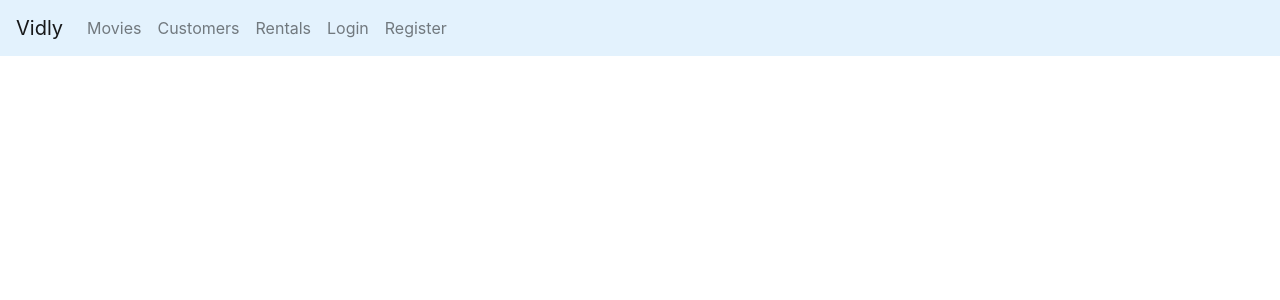
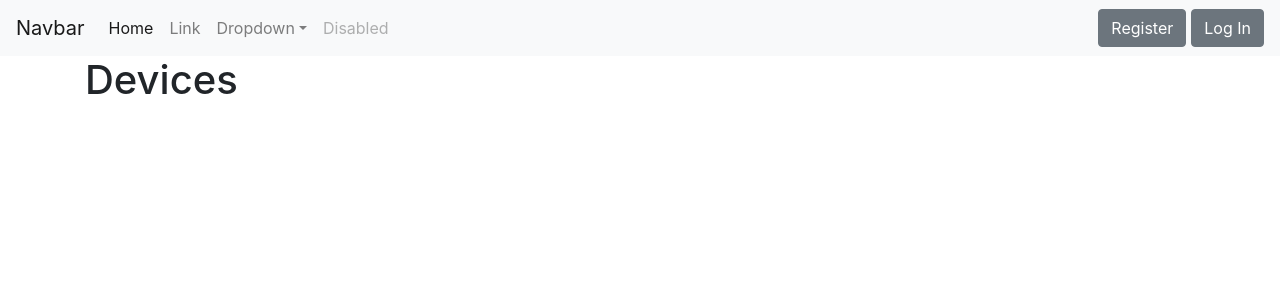
Before and after one commit to NarutoUzumaki77/BlackPanther, a React (Create React App) app: page / in a window 1280 px wide. Shown: the top 300 px of the page. Built offline with nearby package versions, Linux system fonts and the light colour scheme.

Commit message:
modified sample navbar component

```diff
--- a/src/App.js
+++ b/src/App.js
@@ -1,12 +1,16 @@
 import React from "react";
 import NavBar from "./components/common/navbar";
-import { Route, Switch, Redirect } from "react-router-dom";
+import DeviceTable from "./components/devices/deviceTable";
+// import { Route, Switch, Redirect } from "react-router-dom";
 import "./App.css";
 
 function App() {
   return (
     <div>
       <NavBar />
+      <main role="main" className="container">
+        <DeviceTable />
+      </main>
     </div>
   );
 }
--- a/src/components/common/navbar.jsx
+++ b/src/components/common/navbar.jsx
@@ -1,43 +1,82 @@
 import React from "react";
-import { NavLink, Link } from "react-router-dom";
+// import { NavLink, Link } from "react-router-dom";
 
 const NavBar = () => {
   return (
-    <nav
-      className="navbar navbar-expand-lg navbar-light"
-      style={{ backgroundColor: "#e3f2fd" }}
-    >
-      <Link className="navbar-brand" to="/">
-        Vidly
-      </Link>
-      <div className="collapse navbar-collapse" id="navbarNavAltMarkup">
+    <nav className="navbar navbar-expand-lg navbar-light bg-light">
+      <a className="navbar-brand" href="#">
+        Navbar
+      </a>
+      <button
+        className="navbar-toggler"
+        type="button"
+        data-toggle="collapse"
+        data-target="#navbarSupportedContent"
+        aria-controls="navbarSupportedContent"
+        aria-expanded="false"
+        aria-label="Toggle navigation"
+      >
+        <span className="navbar-toggler-icon"></span>
+      </button>
+
+      <div className="collapse navbar-collapse" id="navbarSupportedContent">
         <ul className="navbar-nav mr-auto">
-          <li className="nav-item">
-            <NavLink className="nav-item nav-link" to="/movies">
-              Movies
-            </NavLink>
+          <li className="nav-item active">
+            <a className="nav-link" href="#">
+              Home <span className="sr-only">(current)</span>
+            </a>
           </li>
           <li className="nav-item">
-            <NavLink className="nav-item nav-link" to="/customers">
-              Customers
-            </NavLink>
+            <a className="nav-link" href="#">
+              Link
+            </a>
+          </li>
+          <li className="nav-item dropdown">
+            <a
+              className="nav-link dropdown-toggle"
+              href="#"
+              id="navbarDropdown"
+              role="button"
+              data-toggle="dropdown"
+              aria-haspopup="true"
+              aria-expanded="false"
+            >
+              Dropdown
+            </a>
+            <div className="dropdown-menu" aria-labelledby="navbarDropdown">
+              <a className="dropdown-item" href="#">
+                Action
+              </a>
+              <a className="dropdown-item" href="#">
+                Another action
+              </a>
+              <div className="dropdown-divider"></div>
+              <a className="dropdown-item" href="#">
+                Something else here
+              </a>
+            </div>
           </li>
           <li className="nav-item">
-            <NavLink className="nav-item nav-link" to="/rentals">
-              Rentals
-            </NavLink>
-          </li>
-          <li className="nav-item">
-            <NavLink className="nav-item nav-link" to="/login">
-              Login
-            </NavLink>
-          </li>
-          <li className="nav-item">
-            <NavLink className="nav-item nav-link" to="/register">
-              Register
-            </NavLink>
+            <a
+              className="nav-link disabled"
+              href="#"
+              tabIndex="-1"
+              aria-disabled="true"
+            >
+              Disabled
+            </a>
           </li>
         </ul>
+        <button
+          style={{ marginRight: "5px" }}
+          className="btn btn-secondary my-2 my-sm-0"
+          type="submit"
+        >
+          Register
+        </button>
+        <button className="btn btn-secondary my-2 my-sm-0" type="submit">
+          Log In
+        </button>
       </div>
     </nav>
   );
--- /dev/null
+++ b/src/components/devices/deviceTable.jsx
@@ -0,0 +1,13 @@
+import React, { Component } from 'react';
+
+class DeviceTable extends Component {
+    constructor(props) {
+        super(props);
+        this.state = {  }
+    }
+    render() {
+        return ( <h1>Devices</h1> );
+    }
+}
+
+export default DeviceTable;
```
Also changed, not shown: src/images/logo.png (added).
